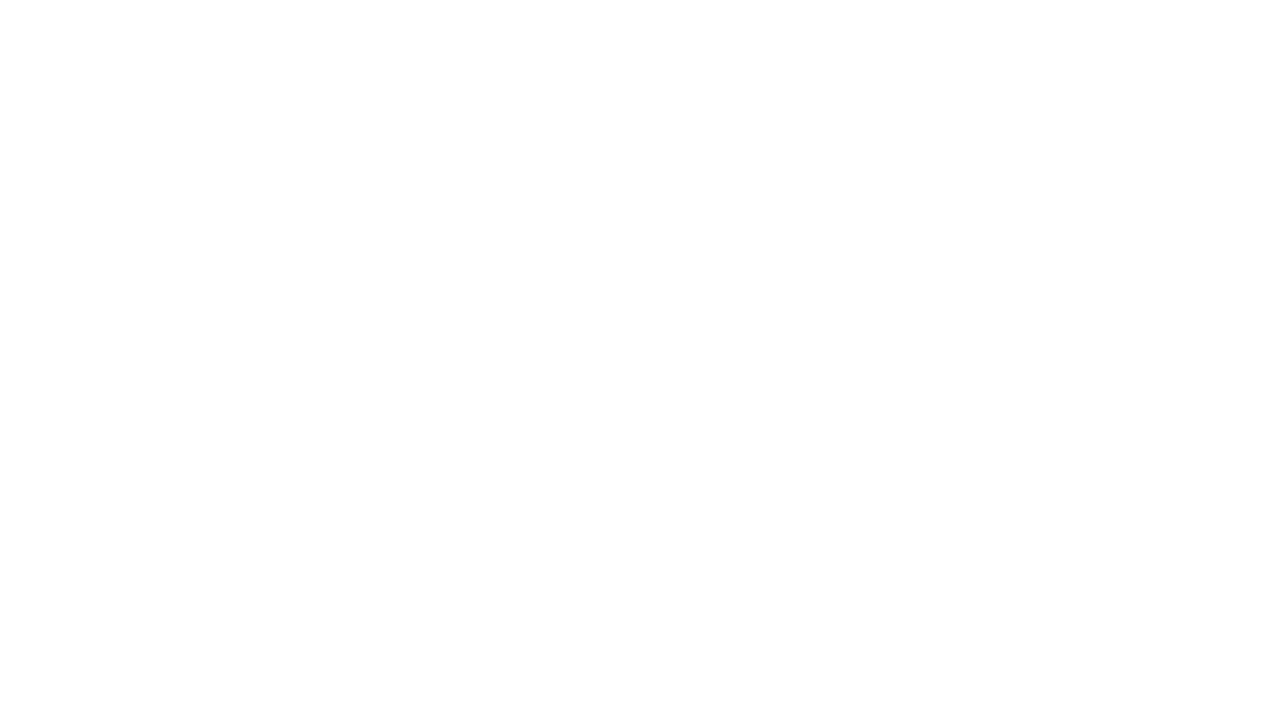
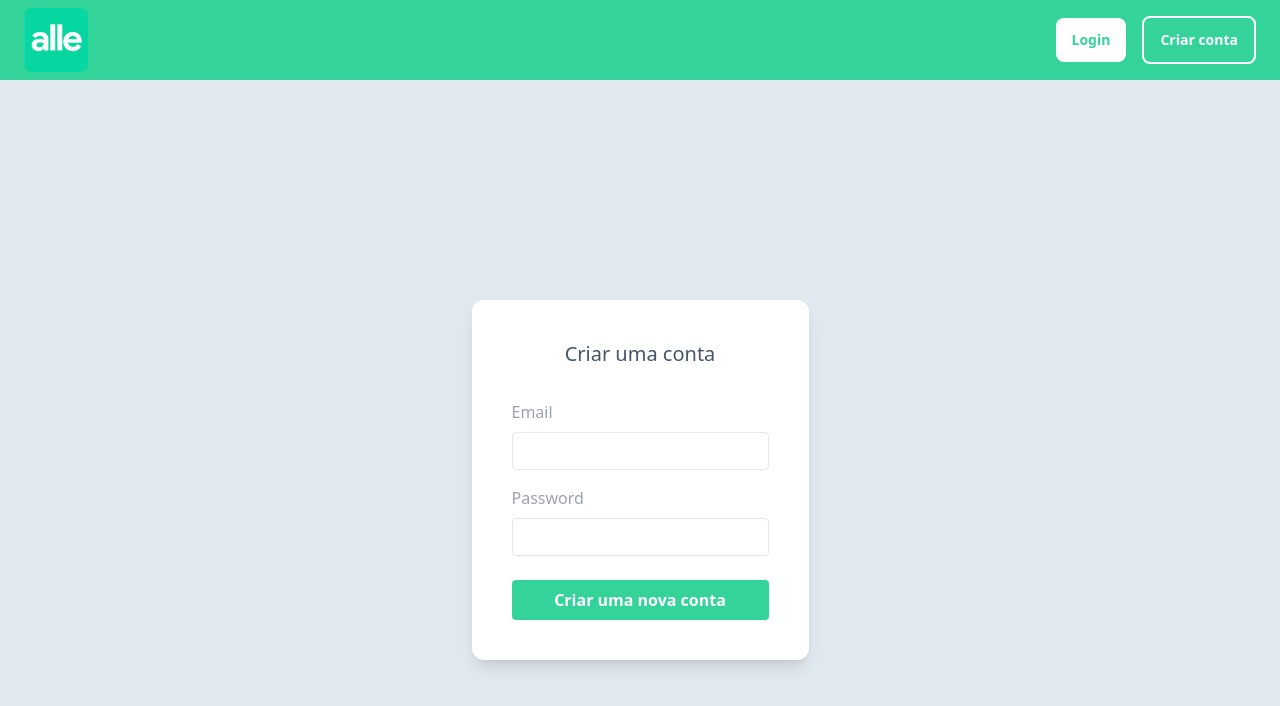
Before and after one commit to davialves1/alle, a React (Vite) app: page /new-account in a window 1280 px wide. Before the commit this address had no page. Shown: the top 706 px of the page. Built offline with nearby package versions, Linux system fonts and the light colour scheme; no server answers.

Commit message:
added custom login

```diff
--- a/src/common/alle-ui/AlleLogin.tsx
+++ b/src/common/alle-ui/AlleLogin.tsx
@@ -24,12 +24,12 @@ const app = initializeApp(firebaseConfig);
 
 export const database = getFirestore(app);
 
+export const provider = new GoogleAuthProvider();
+
+export const auth = getAuth(app);
+
 const AlleLogin = () => {
   const { user, setUser } = useContext(AppContext);
-
-  const provider = new GoogleAuthProvider();
-
-  const auth = getAuth(app);
 
   auth.languageCode = 'br';
 
@@ -74,12 +74,14 @@ const AlleLogin = () => {
     <div className='justify-end'>
       {!user && (
         <>
-          <AlleButton variant={ColorVariants.secondary} onClick={onLogin}>
-            Login
-          </AlleButton>
-          <AlleButton className='ms-4' variant={ColorVariants.outline}>
-            Criar conta
-          </AlleButton>
+          <Link to='/login'>
+            <AlleButton variant={ColorVariants.secondary}>Login</AlleButton>
+          </Link>
+          <Link to='/new-account'>
+            <AlleButton className='ms-4' variant={ColorVariants.outline}>
+              Criar conta
+            </AlleButton>
+          </Link>
         </>
       )}
       {user && (
--- a/src/main.tsx
+++ b/src/main.tsx
@@ -7,6 +7,8 @@ import { Routes, Route, BrowserRouter } from 'react-router-dom';
 import OfferDetail from './pages/OfferDetail';
 import ContextProvider from './common/AppContext';
 import UserPage from './pages/user/UserPage';
+import LoginPage from './pages/LoginPage';
+import CreateAccountPage from './pages/CreateAccountPage';
 
 ReactDOM.createRoot(document.getElementById('root') as HTMLElement).render(
   <React.StrictMode>
@@ -16,6 +18,8 @@ ReactDOM.createRoot(document.getElementById('root') as HTMLElement).render(
           <Route path='/' element={<App />} />
           <Route path='offer-detail/:offerId' element={<OfferDetail />} />
           <Route path='my-account' element={<UserPage />} />
+          <Route path='login' element={<LoginPage />} />
+          <Route path='new-account' element={<CreateAccountPage />} />
         </Routes>
       </ContextProvider>
     </BrowserRouter>
--- /dev/null
+++ b/src/pages/CreateAccountPage.tsx
@@ -0,0 +1,84 @@
+import {
+  setPersistence,
+  browserSessionPersistence,
+  createUserWithEmailAndPassword,
+} from 'firebase/auth';
+import { useContext, useRef } from 'react';
+import { useNavigate } from 'react-router-dom';
+import { AppContext } from '../common/AppContext';
+import { auth } from '../common/alle-ui/AlleLogin';
+import AlleHeader from '../common/alle-ui/AlleHeader';
+
+const CreateAccountPage = () => {
+  const { setUser } = useContext(AppContext);
+
+  const navigate = useNavigate();
+
+  const emailRef = useRef<any>();
+  const passwordRef = useRef<any>();
+
+  const handleSubmit = (e: any) => {
+    e.preventDefault();
+    const email = emailRef.current.value;
+    const password = passwordRef.current.value;
+    setPersistence(auth, browserSessionPersistence).then(async (res) => {
+      return createUserWithEmailAndPassword(auth, email, password)
+        .then((res) => {
+          setUser(res.user);
+          navigate('/');
+        })
+        .catch((err) => console.warn(err));
+    });
+  };
+
+  return (
+    <>
+      <AlleHeader />
+      <div className='bg-slate-200 h-screen flex flex-col items-center justify-center'>
+        <div className='bg-white rounded-xl shadow-lg p-10'>
+          <h2 className='text-xl mb-8 text-center text-slate-600'>
+            Criar uma conta
+          </h2>
+          <form onSubmit={handleSubmit}>
+            <div className='mb-4'>
+              <label htmlFor='email' className='block text-gray-400 mb-2'>
+                Email
+              </label>
+              <input
+                type='email'
+                id='email'
+                name='email'
+                ref={emailRef}
+                className='appearance-none border rounded w-full py-2 px-3 text-gray-700 leading-tight focus:outline-none focus:shadow-outline'
+                required
+              />
+            </div>
+            <div className='mb-6'>
+              <label htmlFor='password' className='block text-gray-400 mb-2'>
+                Password
+              </label>
+              <input
+                type='password'
+                id='password'
+                name='password'
+                ref={passwordRef}
+                className='appearance-none border rounded w-full py-2 px-3 text-gray-700 leading-tight focus:outline-none focus:shadow-outline'
+                required
+              />
+            </div>
+            <div className='flex items-center justify-between'>
+              <button
+                className='bg-emerald-400 hover:bg-emerald-600 text-white font-bold py-2 px-4 rounded focus:outline-none w-full focus:shadow-outline'
+                type='submit'
+              >
+                Criar uma nova conta
+              </button>
+            </div>
+          </form>
+        </div>
+      </div>
+    </>
+  );
+};
+
+export default CreateAccountPage;
--- /dev/null
+++ b/src/pages/LoginPage.tsx
@@ -0,0 +1,82 @@
+import { useContext, useRef } from 'react';
+import {
+  browserSessionPersistence,
+  setPersistence,
+  signInWithEmailAndPassword,
+} from 'firebase/auth';
+import { auth } from '../common/alle-ui/AlleLogin';
+import { AppContext } from '../common/AppContext';
+import { useNavigate } from 'react-router-dom';
+import AlleHeader from '../common/alle-ui/AlleHeader';
+
+function LoginPage() {
+  const { setUser } = useContext(AppContext);
+
+  const navigate = useNavigate();
+
+  const emailRef = useRef<any>();
+  const passwordRef = useRef<any>();
+
+  const handleSubmit = (e: any) => {
+    e.preventDefault();
+    const email = emailRef.current.value;
+    const password = passwordRef.current.value;
+    setPersistence(auth, browserSessionPersistence).then(async (res) => {
+      return signInWithEmailAndPassword(auth, email, password)
+        .then((res) => {
+          setUser(res.user);
+          navigate('/');
+        })
+        .catch((err) => console.warn(err));
+    });
+  };
+
+  return (
+    <>
+      <AlleHeader />
+      <div className='bg-slate-200 h-screen flex flex-col items-center justify-center'>
+        <div className='bg-white rounded-xl shadow-lg p-10'>
+          <h2 className='text-xl mb-8 text-center text-slate-600'>Login</h2>
+          <form onSubmit={handleSubmit}>
+            <div className='mb-4'>
+              <label htmlFor='email' className='block text-gray-400 mb-2'>
+                Email
+              </label>
+              <input
+                type='email'
+                id='email'
+                name='email'
+                ref={emailRef}
+                className='appearance-none border rounded w-full py-2 px-3 text-gray-700 leading-tight focus:outline-none focus:shadow-outline'
+                required
+              />
+            </div>
+            <div className='mb-6'>
+              <label htmlFor='password' className='block text-gray-400 mb-2'>
+                Password
+              </label>
+              <input
+                type='password'
+                id='password'
+                name='password'
+                ref={passwordRef}
+                className='appearance-none border rounded w-full py-2 px-3 text-gray-700 leading-tight focus:outline-none focus:shadow-outline'
+                required
+              />
+            </div>
+            <div className='flex items-center justify-between'>
+              <button
+                className='bg-emerald-400 hover:bg-emerald-300 text-white font-bold py-2 px-4 rounded focus:outline-none w-full focus:shadow-outline'
+                type='submit'
+              >
+                Login
+              </button>
+            </div>
+          </form>
+        </div>
+      </div>
+    </>
+  );
+}
+
+export default LoginPage;
```
